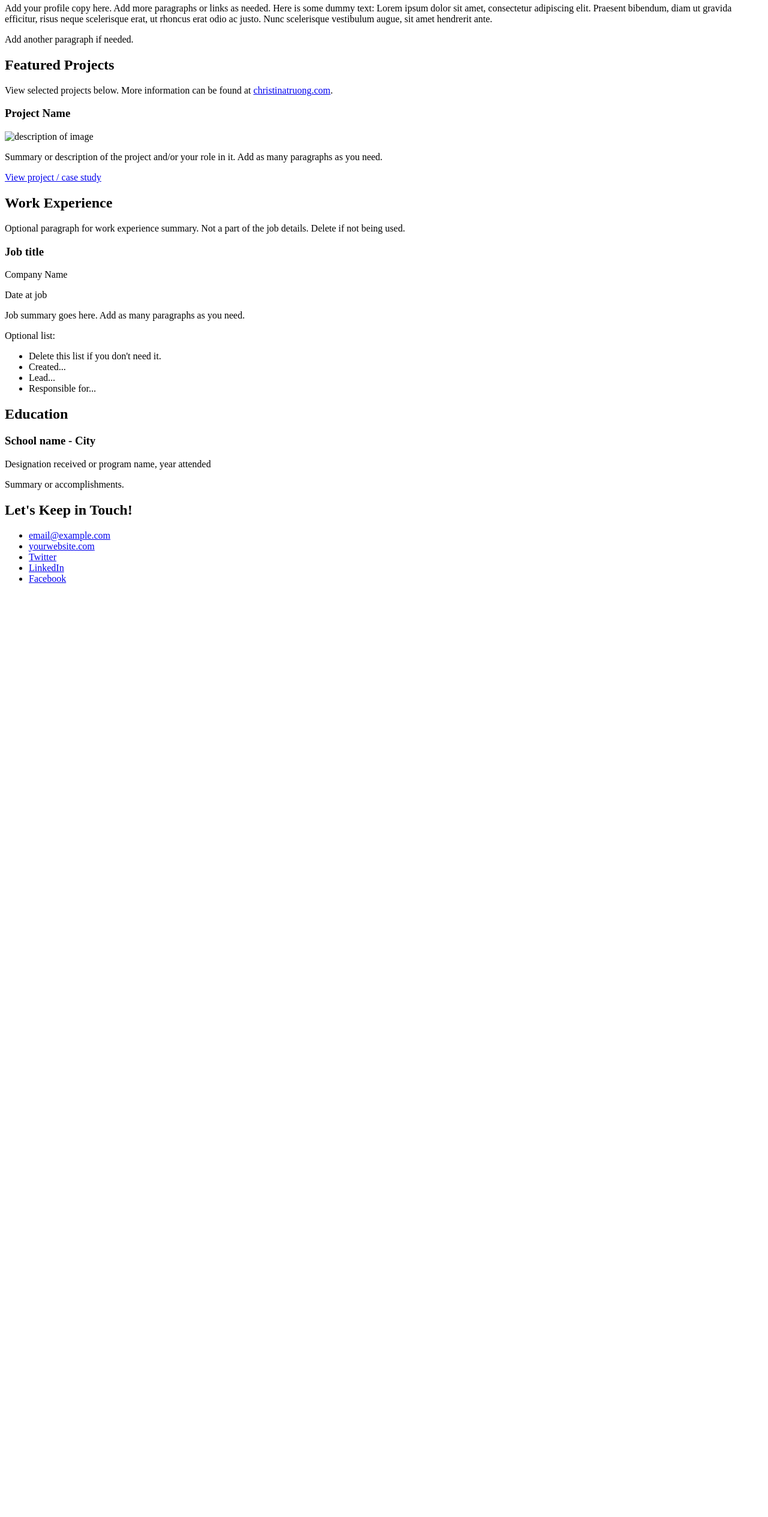
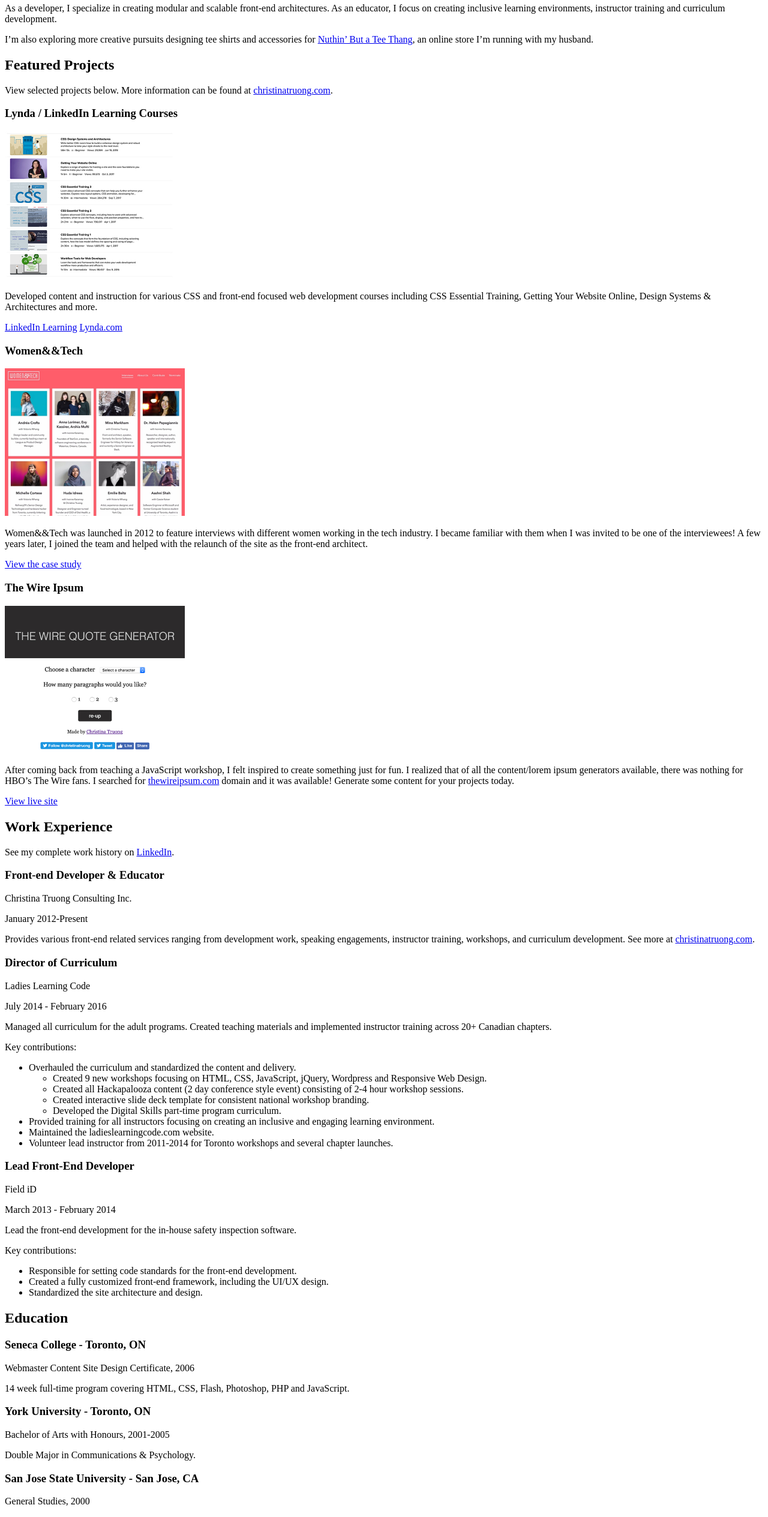
Before and after one commit to morris-hazrati/CSS-Essential-Training-by-Christina-Truong, a plain HTML site: page css-portfolio/index.html in a window 1280 px wide. Shown: the part 122-2651 px from the top of the page at 60% size. Before the commit the page ends 1112 px from the top, so only its background shows below. Drawn offline with Linux system fonts and the light colour scheme.

Commit message:
images are linked. A css style file has been created and linked to the index.html file as external stylesheet.

```diff
--- /dev/null
+++ b/css-portfolio/css/styles.css
@@ -0,0 +1,3 @@
+img {
+  width: 300px;
+}
--- a/css-portfolio/index.html
+++ b/css-portfolio/index.html
@@ -3,17 +3,18 @@
   <head>
     <meta charset="UTF-8">
     <meta name="viewport" content="width=device-width, initial-scale=1.0">
-    <title>Add a relevant page title</title>
+    <title>Christina Truong, Tech Educator + Front-end Developer</title>
+    <link rel="stylesheet" href="css/styles.css">
   </head>
   <body>
     <main>
       <!-- ***********************  ABOUT / PROFILE  *********************** -->
       <header>
-        <h1>Your Name</h1>
-        <h2>Job title or tagline</h2>
+        <h1>Christina Truong</h1>
+        <h2>Tech Educator + Front-end Developer</h2>
 
-        <p>Add your profile copy here. Add more paragraphs or links as needed. Here is some dummy text: Lorem ipsum dolor sit amet, consectetur adipiscing elit. Praesent bibendum, diam ut gravida efficitur, risus neque scelerisque erat, ut rhoncus erat odio ac justo. Nunc scelerisque vestibulum augue, sit amet hendrerit ante.</p>
-        <p>Add another paragraph if needed.</p>
+        <p>As a developer, I specialize in creating modular and scalable front-end architectures. As an educator, I focus on creating inclusive learning environments, instructor training and curriculum development.</p>
+        <p>I’m also exploring more creative pursuits designing tee shirts and accessories for <a href="http://teethang.com" target="_blank">Nuthin’ But a Tee Thang</a>, an online store I’m running with my husband.</p>
       </header>
 
       <!-- ********************  PROJECTS / PORTFOLIO  ********************* -->
@@ -21,49 +22,102 @@
         <h2>Featured Projects</h2>
         <p>View selected projects below. More information can be found at <a href="http://christinatruong.com">christinatruong.com</a>.</p>
 
-        <!-- Copy the whole <section> block to add more projects. -->
+        <!-- Project 1 -->
         <section>
-          <h3>Project Name</h3>
-          <img src="project-thumbnail.png" alt="description of image">
-          <p>Summary or description of the project and/or your role in it. Add as many paragraphs as you need.</p>
-          <a href="#" target="_blank">View project / case study</a>
+          <h3>Lynda / LinkedIn Learning Courses</h3>
+          <img src="images/project-courses.jpg" alt="description of image">
+          <p>Developed content and instruction for various CSS and front-end focused web development courses including CSS Essential Training, Getting Your Website Online, Design Systems & Architectures and more.</p>
+          <a href="https://www.linkedin.com/learning/instructors/christina-truong?u=2125562" target="_blank">LinkedIn Learning</a>
+          <a href="https://www.lynda.com/Christina-Truong/7842227-1.html">Lynda.com</a>
         </section>
-        <!-- End of Project block. -->
+
+        <!-- Project 2 -->
+        <section>
+          <h3>Women&&Tech</h3>
+          <img src="images/project-women-tech.jpg" alt="description of image">
+          <p>Women&&Tech was launched in 2012 to feature interviews with different women working in the tech industry. I became familiar with them when I was invited to be one of the interviewees! A few years later, I joined the team and helped with the relaunch of the site as the front-end architect.</p>
+          <a href="http://christinatruong.com/projects/women-and-tech-redesign.html" target="_blank">View the case study</a>
+        </section>
+
+        <!-- Project 3 -->
+        <section>
+          <h3>The Wire Ipsum</h3>
+          <img src="images/project-wire-ipsum.jpg" alt="description of image">
+          <p>After coming back from teaching a JavaScript workshop, I felt inspired to create something just for fun. I realized that of all the content/lorem ipsum generators available, there was nothing for HBO’s The Wire fans. I searched for <a href="http://thewireipsum.com" target="_blank">thewireipsum.com</a> domain and it was available! Generate some content for your projects today.</p>
+          <a href="http://thewireipsum.com" target="_blank">View live site</a>
+        </section>
       </section>
 
       <!-- ***********************  WORK EXPERIENCE  *********************** -->
       <section>
         <h2>Work Experience</h2>
-        <p>Optional paragraph for work experience summary. Not a part of the job details. Delete if not being used.</p>
+        <p>See my complete work history on <a href="https://www.linkedin.com/in/christinatruong/">LinkedIn</a>.</p>
 
-        <!-- Copy this whole <section> block to add more jobs. -->
+        <!-- Job 1 -->
         <section>
-          <h3>Job title</h3>
-          <p>Company Name</p>
-          <p>Date at job</p>
-          <p>Job summary goes here. Add as many paragraphs as you need.</p>
-          <p>Optional list:</p>
+          <h3>Front-end Developer & Educator</h3>
+          <p>Christina Truong Consulting Inc.</p>
+          <p>January 2012-Present</p>
+          <p>Provides various front-end related services ranging from development work, speaking engagements, instructor training, workshops, and curriculum development. See more at  <a href="http://christinatruong.com">christinatruong.com</a>.</p>
+        </section>
+
+        <!-- Job 2 -->
+        <section>
+          <h3>Director of Curriculum</h3>
+          <p>Ladies Learning Code</p>
+          <p>July 2014 - February 2016</p>
+          <p>Managed all curriculum for the adult programs. Created teaching materials and implemented instructor training across 20+ Canadian chapters.</p>
+          <p>Key contributions:</p>
           <ul>
-            <li>Delete this list if you don't need it.</li>
-            <li>Created...</li>
-            <li>Lead...</li>
-            <li>Responsible for...</li>
+            <li>Overhauled the curriculum and standardized the content and delivery.
+              <ul>
+                <li>Created 9 new workshops focusing on HTML, CSS, JavaScript, jQuery, Wordpress and Responsive Web Design.</li>
+                <li>Created all Hackapalooza content (2 day conference style event) consisting of 2-4 hour workshop sessions.</li>
+                <li>Created interactive slide deck template for consistent national workshop branding.</li>
+                <li>Developed the Digital Skills part-time program curriculum.</li>
+              </ul>
+            </li>
+            <li>Provided training for all instructors focusing on creating an inclusive and engaging learning environment.</li>
+            <li>Maintained the ladieslearningcode.com website.</li>
+            <li>Volunteer lead instructor from 2011-2014 for Toronto workshops and several chapter launches.</li>
           </ul>
         </section>
-        <!-- End of Job block. -->
+
+        <!-- Job 3 -->
+        <section>
+          <h3>Lead Front-End Developer</h3>
+          <p>Field iD</p>
+          <p>March 2013 - February 2014</p>
+          <p>Lead the front-end development for the in-house safety inspection software.</p>
+          <p>Key contributions:</p>
+          <ul>
+            <li>Responsible for setting code standards for the front-end development.</li>
+            <li>Created a fully customized front-end framework, including the UI/UX design.</li>
+            <li>Standardized the site architecture and design.</li>
+          </ul>
+        </section>
       </section>
 
       <!-- ******************  EDUCATION & CERTIFICATIONS ****************** -->
       <section>
         <h2>Education</h2>
 
-        <!-- Copy this whole <section> block to add more schools. -->
         <section>
-          <h3>School name - City</h3>
-          <p>Designation received or program name, year attended</p>
-          <p>Summary or accomplishments.</p>
+          <h3>Seneca College - Toronto, ON</h3>
+          <p>Webmaster Content Site Design Certificate, 2006</p>
+          <p>14 week full-time program covering HTML, CSS, Flash, Photoshop, PHP and JavaScript.</p>
         </section>
-        <!-- End of School block. -->
+
+        <section>
+          <h3>York University - Toronto, ON</h3>
+          <p>Bachelor of Arts with Honours, 2001-2005</p>
+          <p>Double Major in Communications & Psychology.</p>
+        </section>
+
+        <section>
+          <h3>San Jose State University - San Jose, CA</h3>
+          <p>General Studies, 2000</p>
+        </section>
       </section>
 
       <!-- *****************  CONTACT INFO / SOCIAL MEDIA  ***************** -->
@@ -73,10 +127,9 @@
         <!-- Social media and contact links. Add or remove any networks. -->
         <ul>
           <li><a href="mailto:email@example.com">email@example.com</a></li>
-          <li><a href="http://yourwebsite.com" target="_blank">yourwebsite.com</a></li>
-          <li><a href="#" target="_blank">Twitter</a></li>
+          <li><a href="http://christinatruong.com" target="_blank">christinatruong.com</a></li>
+          <li><a href="http://twitter.com/christinatruong" target="_blank">Twitter</a></li>
           <li><a href="#" target="_blank">LinkedIn</a></li>
-          <li><a href="#" target="_blank">Facebook</a></li>
         </ul>
       </footer>
     </main>
```
Also changed, not shown: css-portfolio/images/project-courses.jpg (added), css-portfolio/images/project-wire-ipsum.jpg (added), css-portfolio/images/project-women-tech.jpg (added).
